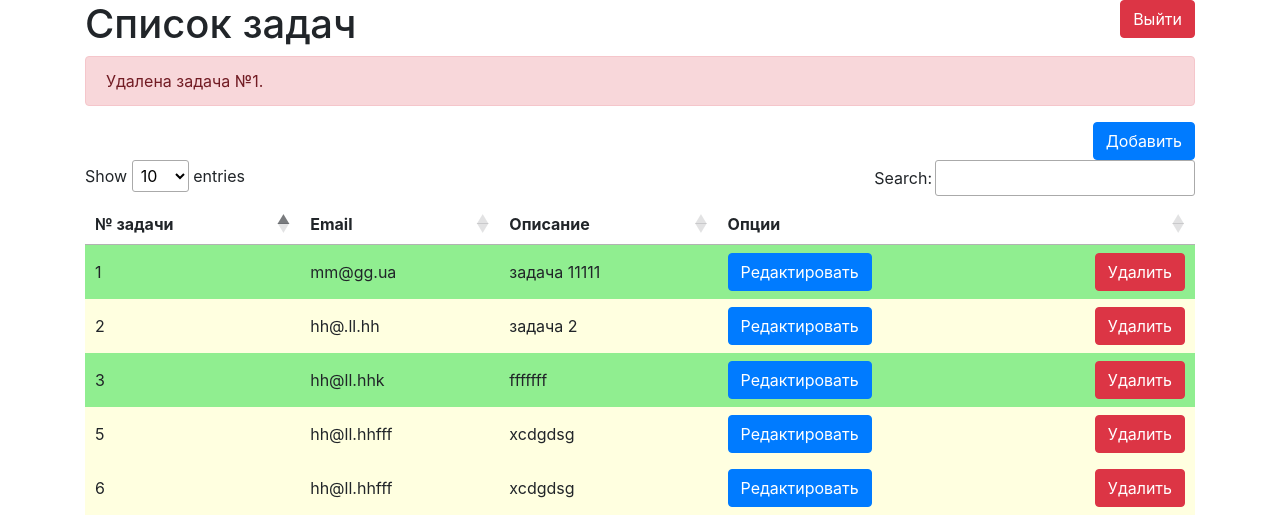
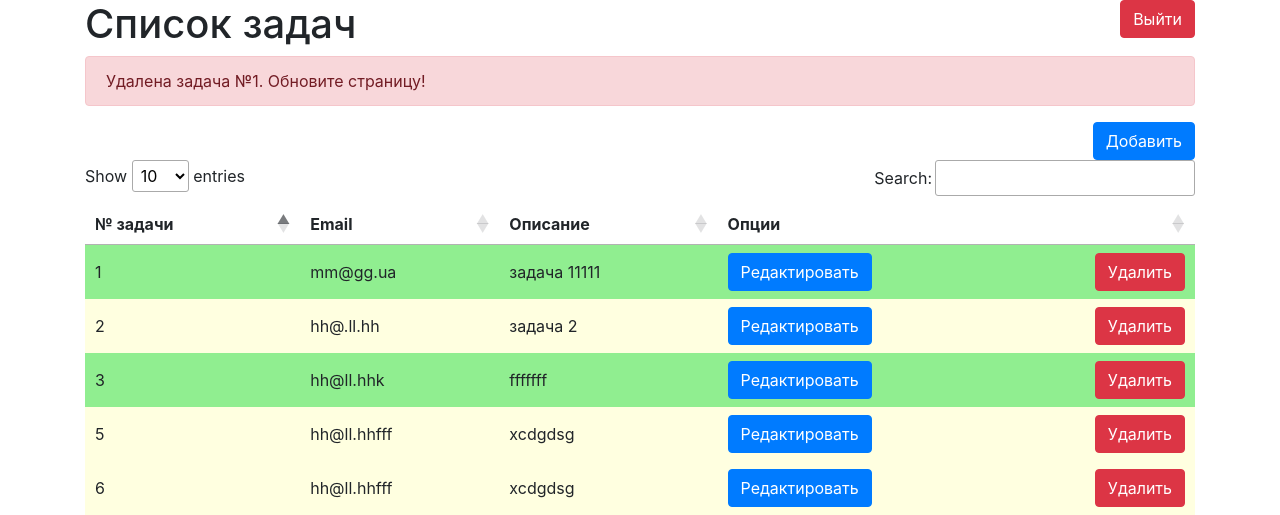
Before and after one commit to Michace282/tasks.app, a PHP site: page /index.php?del_id=1 in a window 1280 px wide. Shown: the top 515 px of the page. Run offline with PHP 8.4, Linux system fonts and the light colour scheme; the visitor is signed in with stand-in values (Sample User, id 1); data comes from the database, SQL or seed files in the repository; data that the repository does not hold is empty; some libraries are stand-ins or nearby versions.

Commit message:
no message

```diff
--- a/index.php
+++ b/index.php
@@ -54,19 +54,19 @@
                 if ($_POST['type'] === 'create') {
                     $datasave->insert($_POST['email'], $_POST['descr'], $_POST['perf']);
                     echo '<div class="alert alert-info" role="alert">
-                        Добавлена новая задача.</div>';
+                        Добавлена новая задача. Обновите страницу!</div>';
                 }
                 //update
                 if ($_POST['type'] === 'update') {
                     $datasave->update($_POST['id'], $_POST['email'], $_POST['descr'], $_POST['perf']);
                     echo '<div class="alert alert-info" role="alert">
-                         Обновлена задача №'.$_POST['id'].'.</div>';
+                         Обновлена задача №'.$_POST['id'].'. Обновите страницу!</div>';
                 }
                 //delete
                 if (isset($_GET['del_id'])) {
                     $datasave->delete($_GET['del_id']);
                     echo '<div class="alert alert-danger" role="alert">
-                         Удалена задача №'.$_GET['del_id'].'.</div>';
+                         Удалена задача №'.$_GET['del_id'].'. Обновите страницу!</div>';
                 }
 
             ?>
```
